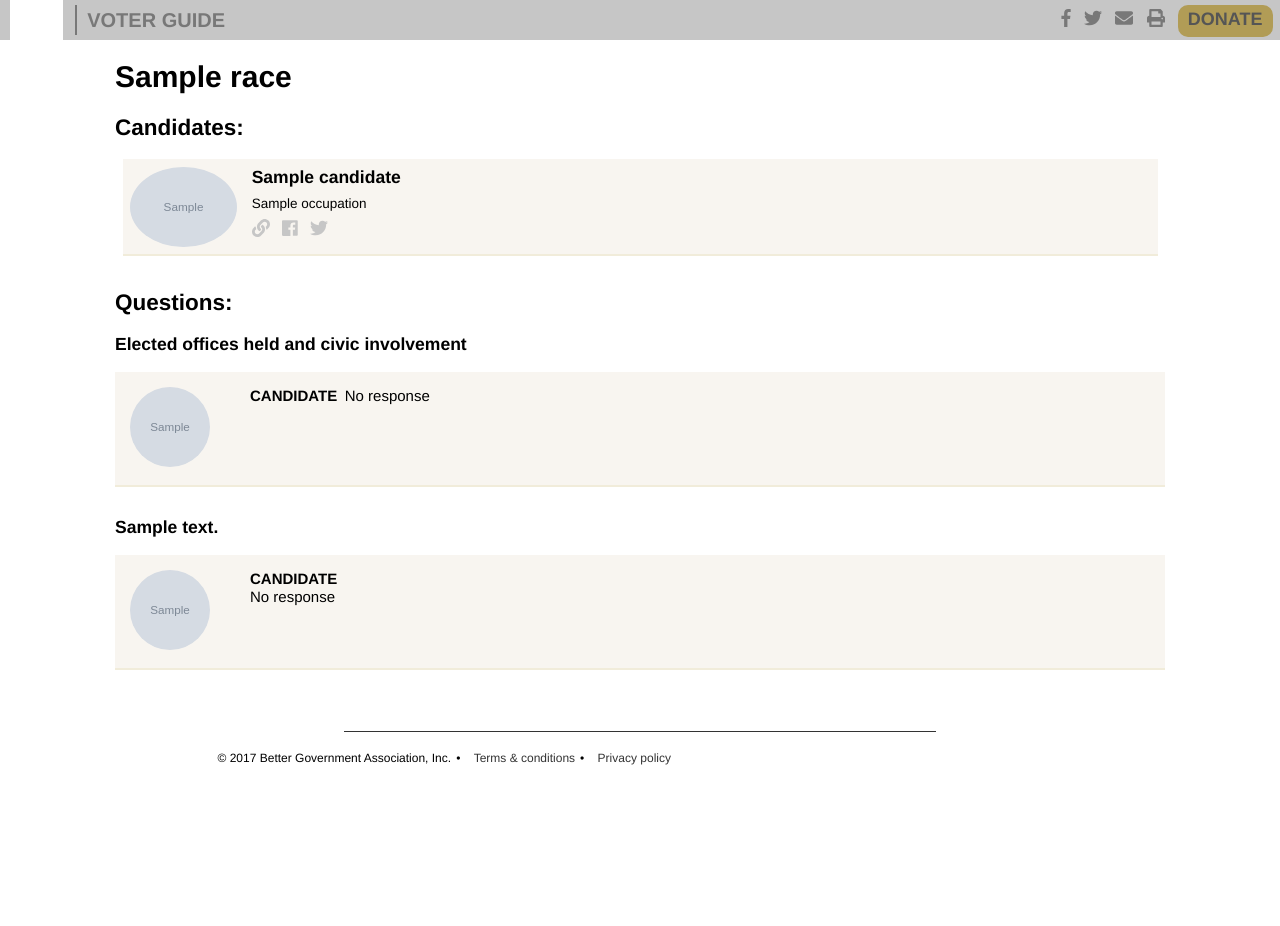
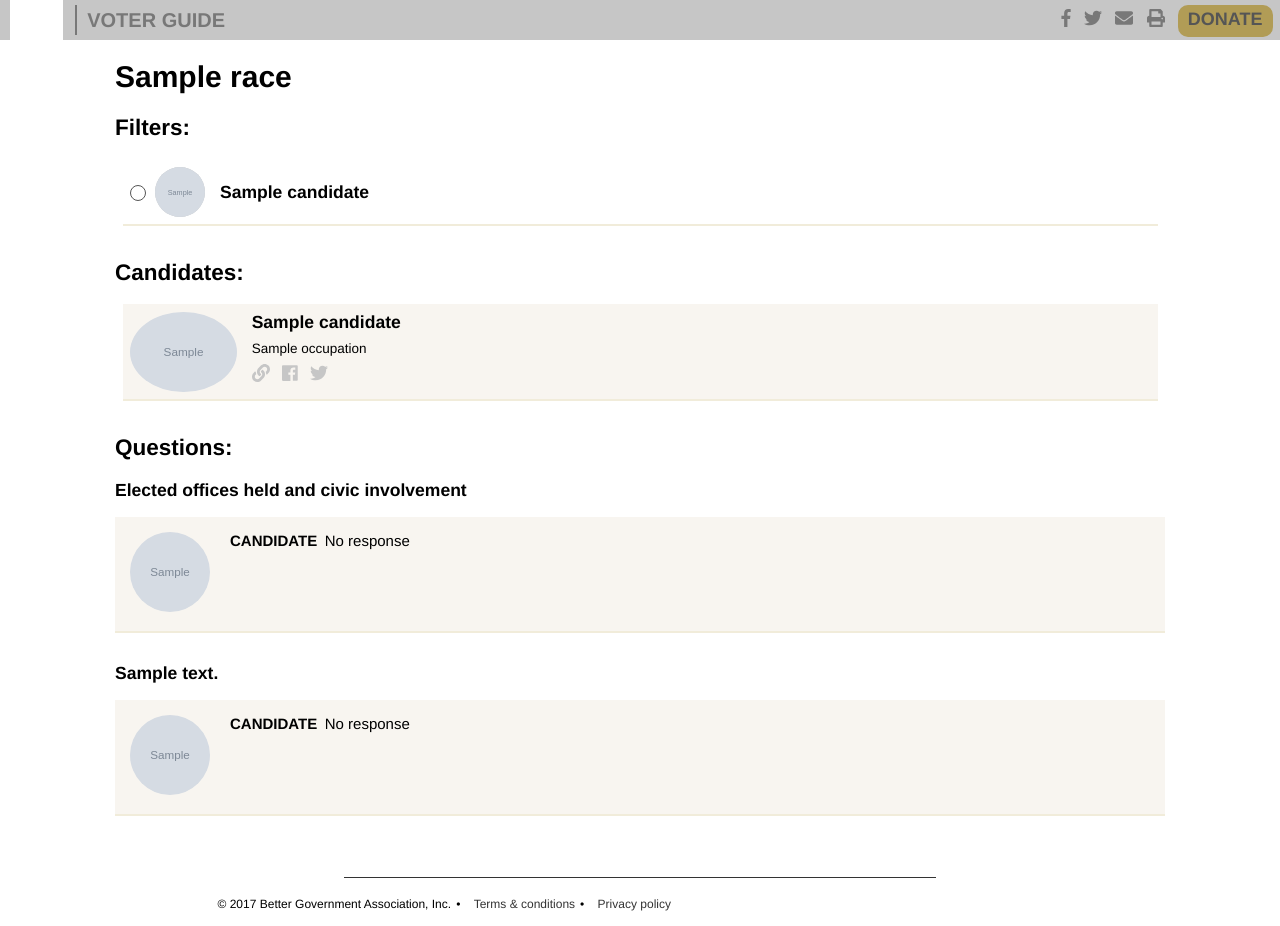
Before and after one commit to bettergov/app-voterguide, a Django app: template voterguide/qas/templates/qas/race.html in a window 1280 px wide. Before the commit the page ends 765 px from the top, so only its background shows below. Run offline with Django 3.2, Linux system fonts and the light colour scheme; the template is opened without the code that fills it: most values are stand-ins (such as "Sample title", 1, 10 or a date in 2020); grey boxes marked "Sample" are stand-in pictures; parts of the project's set-up code (start-up, migrations or seed data) failed here and were passed over; some libraries are stand-ins or nearby versions; grey boxes are pictures that could not be loaded.

Commit message:
Working candidate filters

```diff
--- a/voterguide/project/settings.py
+++ b/voterguide/project/settings.py
@@ -143,7 +143,7 @@ USE_TZ = True
 # https://docs.djangoproject.com/en/2.0/howto/static-files/
 
 PROJECT_DIR = os.path.dirname(os.path.abspath(__file__))
-# STATIC_ROOT = os.path.join(PROJECT_DIR, "..", "www", 'static')
+STATIC_ROOT = os.path.join(PROJECT_DIR, "..", "www", 'static')
 STATIC_URL = '/static/'
 
 MEDIA_ROOT = os.path.join(PROJECT_DIR, "..", "www", 'media')
@@ -183,7 +183,7 @@ AWS_S3_CUSTOM_DOMAIN = 's3.amazonaws.com/%s' % AWS_STORAGE_BUCKET_NAME
 # Tell the staticfiles app to use S3Boto3 storage when writing the collected
 # static files (when you run `collectstatic`).
 STATICFILES_LOCATION = os.path.join(PROJECT_NAME, 'static')
-if 'RDS_DB_NAME' in os.environ:
+# if 'RDS_DB_NAME' in os.environ:
     STATICFILES_STORAGE = 'custom_storages.StaticStorage'
 
 MEDIAFILES_LOCATION = os.path.join(PROJECT_NAME, 'media')
--- a/voterguide/qas/templates/qas/_base.html
+++ b/voterguide/qas/templates/qas/_base.html
@@ -22,6 +22,7 @@
     <script src="https://use.typekit.net/mqd7hhp.js"></script>
     <script>try{Typekit.load({ async: false });}catch(e){}</script>
     <script defer src="https://use.fontawesome.com/releases/v5.0.6/js/all.js"></script>
+    <script src="{% static "js/app.js" %}"></script>
 
     {% block extra_head %}
     {% endblock extra_head %}
--- a/voterguide/qas/templates/qas/race.html
+++ b/voterguide/qas/templates/qas/race.html
@@ -5,10 +5,31 @@
 {% block content %}
 <main id="content">
     <h1>{{ race.title }}</h1>
+    <h2>Filters:</h2>
+    <ul class="candidates">
+        {% for candidate in race.candidate_set.all|dictsort:"name" %}
+        {% if candidate in candidates %}
+        <li class="candidate-bio candidate-filter candidate-bio--selected" data-candidate-key={{candidate.pk}}>
+        {% else %}
+        <li class="candidate-bio candidate-filter" data-candidate-key={{candidate.pk}}>
+        {% endif %}
+            {% if candidate.image %}
+            <img class="candidate-bio__image" src="{{ candidate.image.url }}">
+            {% else %}
+            <div class="candidate-bio__image">
+            <i class="fas fa-user"></i>
+            </div>
+            {% endif %}
+            <h3 class="candidate-bio__name">{{ candidate.name }}</h3>
+        </li>
+        {% endfor %}
+    </ul>
+
+
     <h2>Candidates:</h2>
 
     <ul class="candidates">
-    {% for candidate in race.candidate_set.all|dictsort:"name" %}
+    {% for candidate in candidates|dictsort:"name" %}
     <li class="candidate-bio" id="candidate-{{candidate.pk}}">
         {% autoescape off %}
         {% if candidate.image %}
@@ -32,7 +53,7 @@
     <ol class="questions">
         <li class="question">
             <h3 class="question__text">Elected offices held and civic involvement</h3>
-            {% for candidate in race.candidate_set.all|dictsort:"name" %}
+            {% for candidate in candidates|dictsort:"name" %}
                 <div class="response">
                     <div class="response__mug">
                         {% if candidate.image %}
@@ -50,7 +71,7 @@
     {% for question in race.question_set.all %}
         <li class="question" id="question-{{ question.pk }}">
             <h3 class="question__text">{{ question.question_text }}</h3>
-            {% for candidate in race.candidate_set.all|dictsort:"name" %}
+            {% for candidate in candidates|dictsort:"name" %}
             <div class="response">
                 <div class="response__mug">
                     {% if candidate.image %}
--- a/voterguide/static/app/sass/_project.scss
+++ b/voterguide/static/app/sass/_project.scss
@@ -71,12 +71,16 @@ p { font: 1em/1.2 $font-family-sans-serif; }
     margin-bottom: 1em;
 }
 
+.response__text {
+    flex: 1 0 calc(100% - 100px);
+}
+
 .response__text > p:last-child {
     margin-bottom: 0;
 }
 
 .response__mug {
-    width: 100px;
+    width: 80px;
     padding-right: 20px;
 }
 
@@ -95,6 +99,51 @@ p { font: 1em/1.2 $font-family-sans-serif; }
     font: bold 1em/1.2 $font-family-sans-serif;
 }
 
+.candidate-filter {
+    cursor: pointer;
+    position: relative;
+    background: transparent;
+
+    .candidate-bio__image {
+        height: 50px;
+        flex-basis: 50px;
+        margin-left: 25px;
+        background-color: $gray-lighter;
+        display: flex;
+        overflow: hidden;
+
+        svg {
+            display: block;
+            margin: auto;
+            height: 100%;
+            width: 100%;
+            color: $gray;
+        }
+    }
+
+    h3 { align-self: center; margin: 0; }
+}
+
+.candidate-filter::before {
+    content: "";
+    height: 14px;
+    width: 14px;
+    border: solid 1px $gray;
+    border-radius: 50%;
+    position: absolute;
+    top: calc(50% - 7px);
+}
+
+.candidate-filter:hover,
+.candidate-filter:focus,
+.candidate-bio--selected {
+    background: #F8F5F0;
+
+    &::before{
+        background: $gray;
+    }
+}
+
 
 // App layout
 // -------------------------
--- a/voterguide/www/static/css/app.css
+++ b/voterguide/www/static/css/app.css
@@ -559,11 +559,14 @@ p {
   padding: 1em;
   margin-bottom: 1em; }
 
+.response__text {
+  flex: 1 0 calc(100% - 100px); }
+
 .response__text > p:last-child {
   margin-bottom: 0; }
 
 .response__mug {
-  width: 100px;
+  width: 80px;
   padding-right: 20px; }
 
 .response__mug__img {
@@ -579,6 +582,45 @@ p {
   text-transform: uppercase;
   font: bold 1em/1.2 acumin-pro, Helvetica, Arial, sans-serif; }
 
+.candidate-filter {
+  cursor: pointer;
+  position: relative;
+  background: transparent; }
+  .candidate-filter .candidate-bio__image {
+    height: 50px;
+    flex-basis: 50px;
+    margin-left: 25px;
+    background-color: #c6c6c6;
+    display: flex;
+    overflow: hidden; }
+    .candidate-filter .candidate-bio__image svg {
+      display: block;
+      margin: auto;
+      height: 100%;
+      width: 100%;
+      color: #555; }
+  .candidate-filter h3 {
+    align-self: center;
+    margin: 0; }
+
+.candidate-filter::before {
+  content: "";
+  height: 14px;
+  width: 14px;
+  border: solid 1px #555;
+  border-radius: 50%;
+  position: absolute;
+  top: calc(50% - 7px); }
+
+.candidate-filter:hover,
+.candidate-filter:focus,
+.candidate-bio--selected {
+  background: #F8F5F0; }
+  .candidate-filter:hover::before,
+  .candidate-filter:focus::before,
+  .candidate-bio--selected::before {
+    background: #555; }
+
 #content {
   width: 70em; }
 
--- /dev/null
+++ b/voterguide/www/static/js/app.js
@@ -0,0 +1,31 @@
+let appInit = function() {
+    let filters = document.getElementsByClassName('candidate-filter');
+
+    const params = new URLSearchParams(location.search);
+
+    for (let f of filters) {
+        f.addEventListener('click', function() {
+            let key = f.dataset.candidateKey;
+            let candidates = new Set();
+            for (let v of params.values()) candidates.add(v);
+
+            if (candidates.has(key)) {
+                candidates.delete(key);
+            } else {
+                candidates.add(key);
+            }
+
+            params.delete('candidate[]');
+            for (let c of candidates) {
+                params.append('candidate[]', c);
+            }
+
+            window.history.replaceState({}, '', `${location.pathname}?${params}`);
+            window.location.reload();
+        }, false);
+    }
+}
+
+document.addEventListener("DOMContentLoaded", function(event) {
+    appInit();
+});
```
Also changed, not shown: voterguide/qas/views.py (+13 -3 lines), 1 other file.
